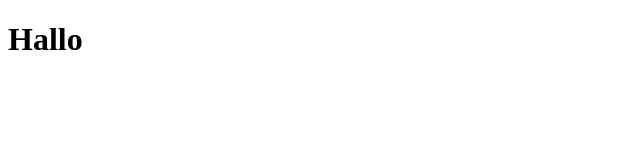
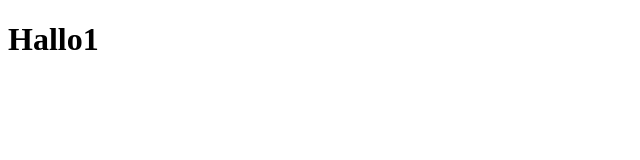
Before and after one commit to ammarmazhar426/Ammar-1, a plain HTML site: page index.html in a window 1280 px wide. Shown: the full height of the page, 0-640 px from the left. Drawn offline with Linux system fonts and the light colour scheme.

Commit message:
this is v3

```diff
--- a/index.html
+++ b/index.html
@@ -9,7 +9,7 @@
 </head>
 
 <body>
-    <h1>Hallo</h1>
+    <h1>Hallo1</h1>
 </body>
 
 </html>
```
